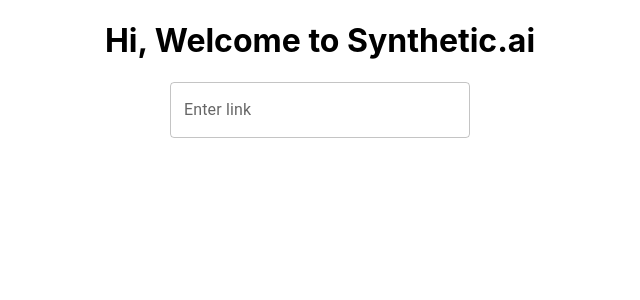
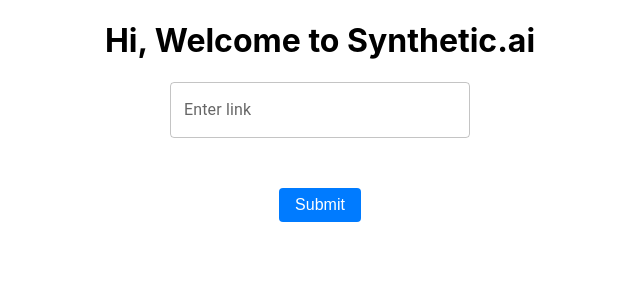
Before and after one commit to i-am-yuvi/synthetic.ai-frontend, a React (Create React App) app: page / in a window 1280 px wide. Shown: the top 300 px of the page, without its empty margins (320-960 px from the left). Built offline with nearby package versions, Linux system fonts and the light colour scheme.

Commit message:
button and TextBox added

```diff
--- a/src/App.css
+++ b/src/App.css
@@ -11,3 +11,25 @@
   border-color: #ccc;
   margin-bottom: 16px;
 }
+
+.btn{
+  display: flex;
+  justify-content: center;
+  margin-bottom: 16px;
+  margin-top: 50px;
+}
+
+.submitBtn{
+  padding: 8px 16px;
+  font-size: 16px;
+  border-radius: 4px;
+  border: none;
+  background-color: #007bff;
+  color: white;
+  cursor: pointer;
+}
+
+.submitBtn:hover{
+  background-color: #0056b3;
+  transition-delay: 30ms;
+}
--- a/src/App.js
+++ b/src/App.js
@@ -7,6 +7,10 @@
       <h1> Hi, Welcome to Synthetic.ai</h1>
 
       <TextField className="textbox-link" label="Enter link" variant="outlined" />
+
+      <div className="btn">
+        <button className="submitBtn">Submit</button>
+      </div>
     </div>
   );
 }
```
